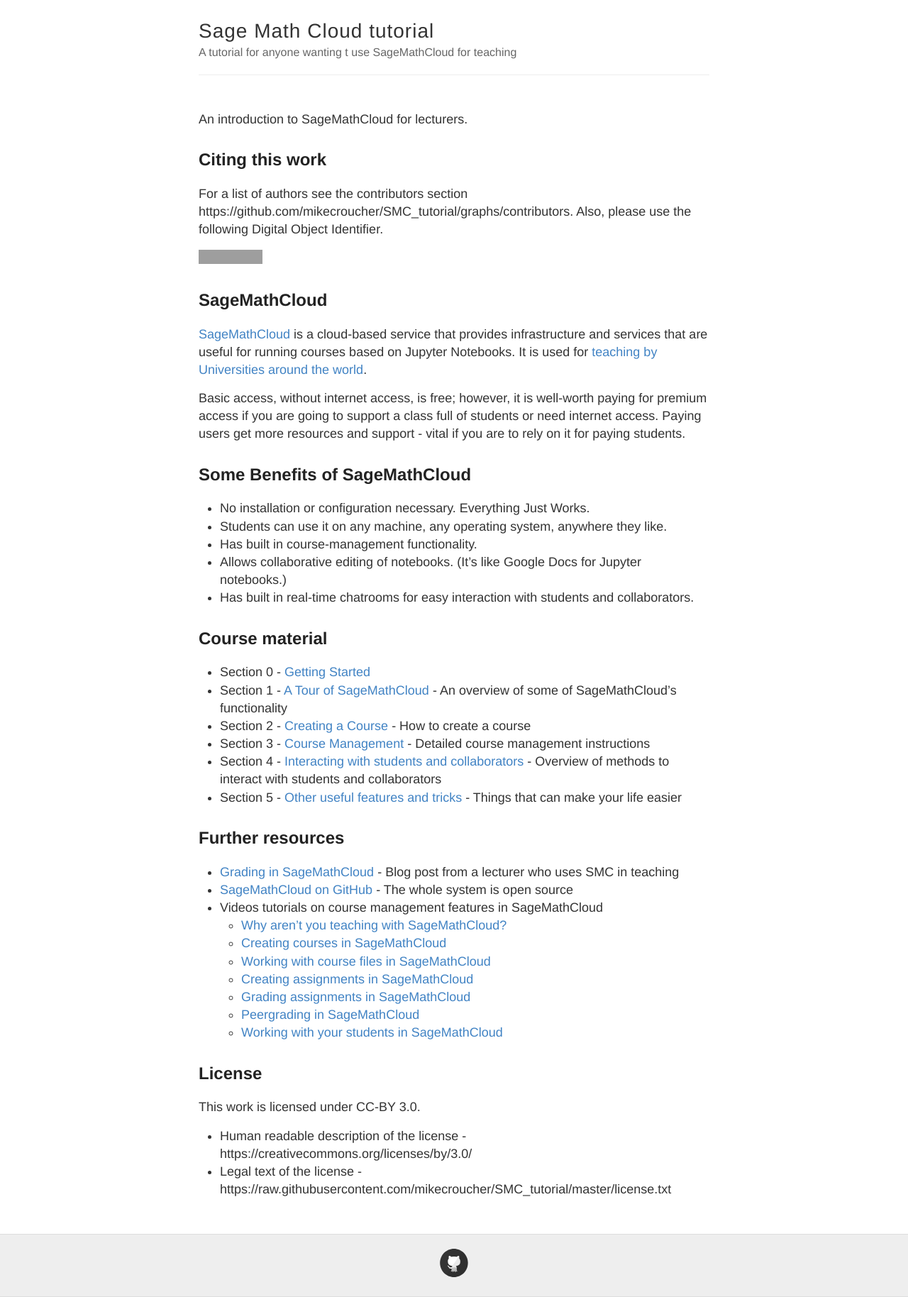
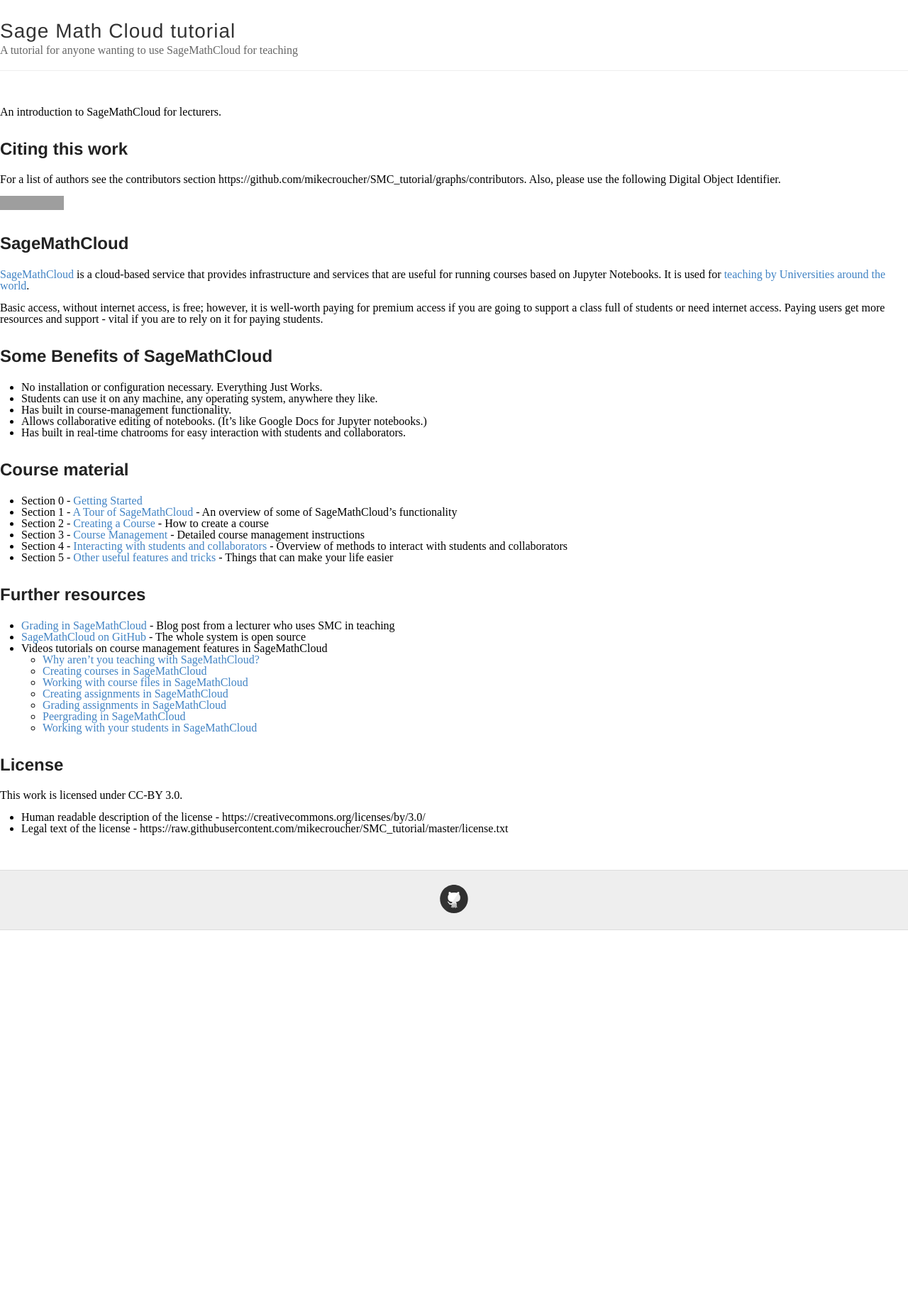
Before and after one commit to sagemathinc/cocalc_tutorial, a Jekyll site: the page built from README.md, in a window 1280 px wide. Shown: the whole page at 71% size. Built offline with Jekyll 4.4.1, drawn with Linux system fonts in a browser that asks for light colours; our own code applies the rules of GitHub Pages for plain Markdown files; after the commit the page ends 1311 px from its top, so only the background shows below that; grey boxes are pictures that could not be loaded.

Commit message:
Update CSS style

```diff
--- a/_config.yml
+++ b/_config.yml
@@ -4,7 +4,7 @@
 
 # Name of the site
 name: Sage Math Cloud tutorial
-description: A tutorial for anyone wanting t use SageMathCloud for teaching
+description: A tutorial for anyone wanting to use SageMathCloud for teaching
 
 # Includes an icon in the footer for each username
 # Includes an icon in the footer for each username you enter
--- a/style.scss
+++ b/style.scss
@@ -15,19 +15,6 @@
 
 html {
   font-size: 100%;
-}
-
-body {
-	background: $white;
-  font: 18px/1.4 $helvetica;
-  color: $darkGray;
-}
-
-.container {
-  margin: 0 auto;
-  max-width: 740px;
-  padding: 0 10px;
-  width: 100%;
 }
 
 h1, h2, h3, h4, h5, h6 {
```
